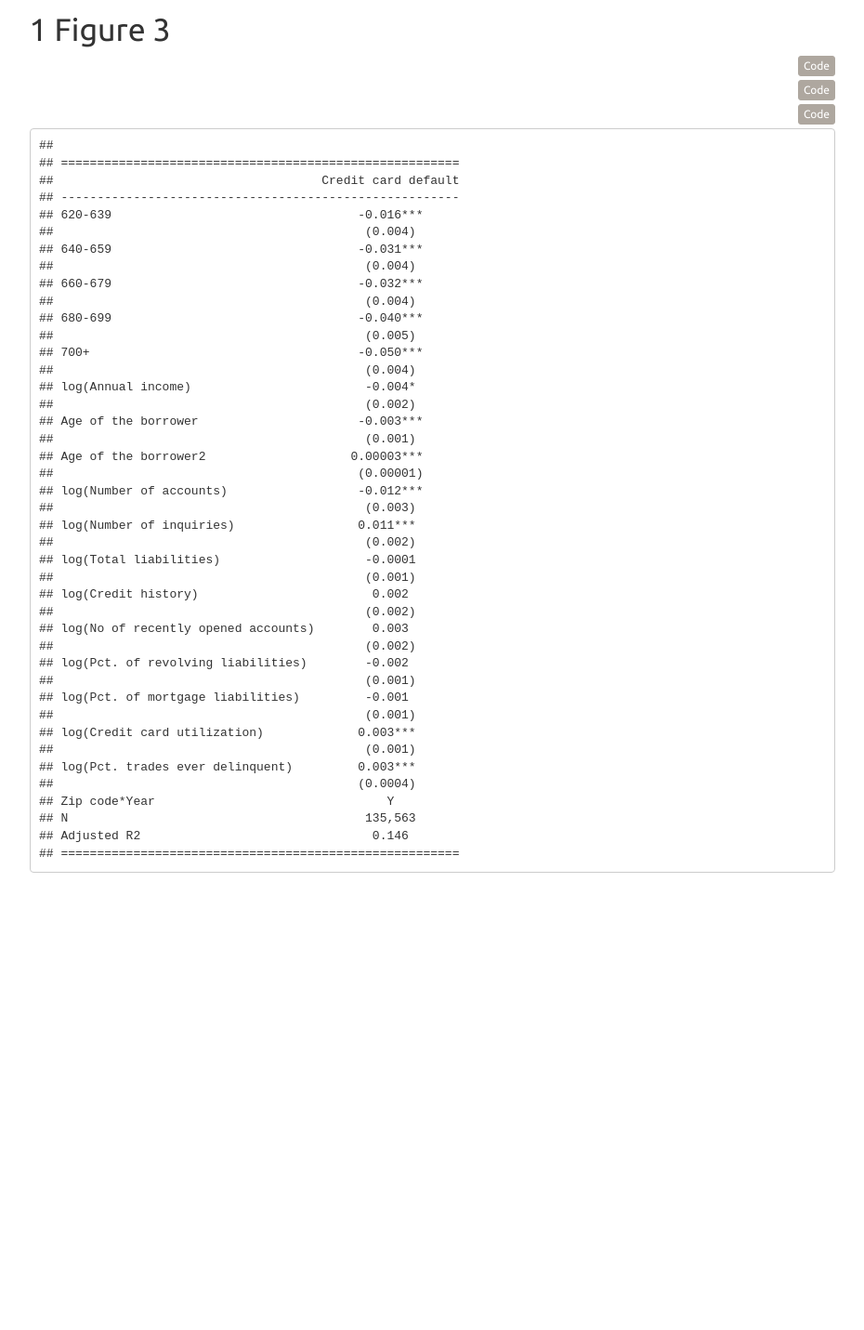
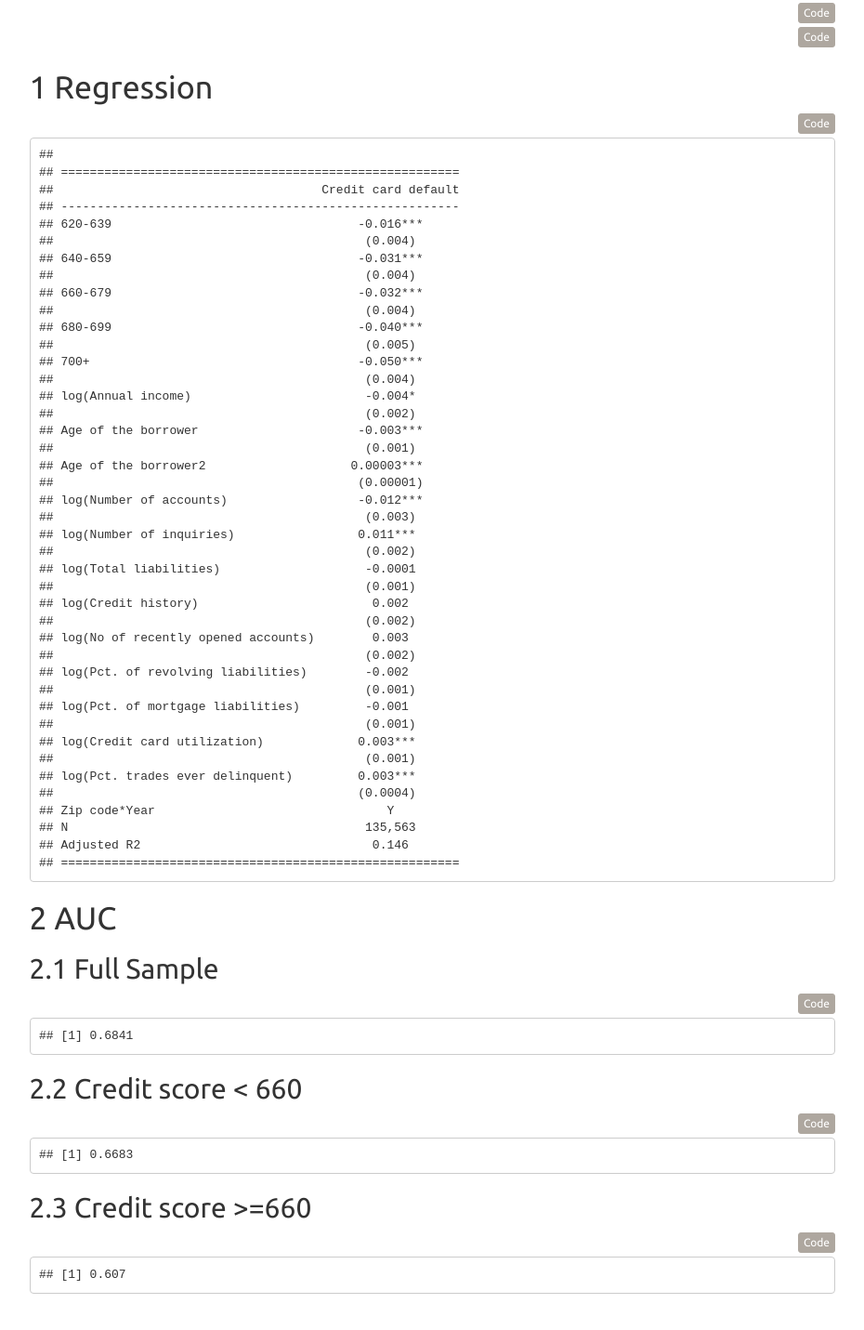
Before and after one commit to dratnadiwakara/Invisible-Primes, a plain HTML site: page RFS-Initial/General-Default-Predictability-01.html in a window 1280 px wide. Shown: the part 99-1530 px from the top of the page at 93% size, without its empty margins (326-1256 px from the left). Before the commit the page ends 1184 px from the top, so only its background shows below. Drawn offline with nearby package versions, Linux system fonts and the light colour scheme; some packages are replaced by stand-ins of ours.

Commit message:
Add files via upload

```diff
--- a/RFS-Initial/General-Default-Predictability-01.html
+++ b/RFS-Initial/General-Default-Predictability-01.html
@@ -1603,8 +1603,6 @@ div.main-container {
   max-width: 100%;
 }
 </style>
-<div id="figure-3" class="section level1">
-<h1><span class="header-section-number">1</span> Figure 3</h1>
 <pre class="r"><code># initialpull &lt;- runQuery(&quot;
 #                   select
 #                     b.user_account_id,
@@ -1703,6 +1701,8 @@ div.main-container {
 #
 # write_fst(sample1,path=&quot;/home/dimuthu/RFS Initial Submission/cc_default.fst&quot;,compress = 100)</code></pre>
 <pre class="r"><code>sample1 &lt;- read_fst(path=&quot;/home/dimuthu/RFS Initial Submission/cc_default.fst&quot;,as.data.table = T)</code></pre>
+<div id="regression" class="section level1">
+<h1><span class="header-section-number">1</span> Regression</h1>
 <pre class="r"><code>covlabs &lt;- c(&quot;log(Annual income)&quot;,&quot;Age of the borrower&quot;,&quot;Age of the borrower2&quot;,&quot;log(Number of accounts)&quot;,&quot;log(Number of inquiries)&quot;,&quot;log(Total liabilities)&quot;,&quot;log(Credit history)&quot;,&quot;log(No of recently opened accounts)&quot;,&quot;log(Pct. of revolving liabilities)&quot;,&quot;log(Pct. of mortgage liabilities)&quot;,&quot;log(Credit card utilization)&quot;,&quot;log(Pct. trades ever delinquent)&quot;,&quot;log(Loan amount)&quot;)
 
 reg &lt;- list()
@@ -1758,6 +1758,24 @@ stargazer(reg,no.space = T,align = T,omit.stat=c(&quot;ser&quot;, &quot;rsq&quot
 ## Adjusted R2                                0.146
 ## =======================================================</code></pre>
 </div>
+<div id="auc" class="section level1">
+<h1><span class="header-section-number">2</span> AUC</h1>
+<div id="full-sample" class="section level2">
+<h2><span class="header-section-number">2.1</span> Full Sample</h2>
+<pre class="r"><code>round(roc(ccdel~fico_score,data=sample1[vantage_score&gt;0])$auc[[1]],4)</code></pre>
+<pre><code>## [1] 0.6841</code></pre>
+</div>
+<div id="credit-score-660" class="section level2">
+<h2><span class="header-section-number">2.2</span> Credit score &lt; 660</h2>
+<pre class="r"><code>round(roc(ccdel~fico_score,data=sample1[vantage_score&lt;660])$auc[[1]],4)</code></pre>
+<pre><code>## [1] 0.6683</code></pre>
+</div>
+<div id="credit-score-660-1" class="section level2">
+<h2><span class="header-section-number">2.3</span> Credit score &gt;=660</h2>
+<pre class="r"><code>round(roc(ccdel~fico_score,data=sample1[vantage_score&gt;=660])$auc[[1]],4)</code></pre>
+<pre><code>## [1] 0.607</code></pre>
+</div>
+</div>
 
 
 
```
